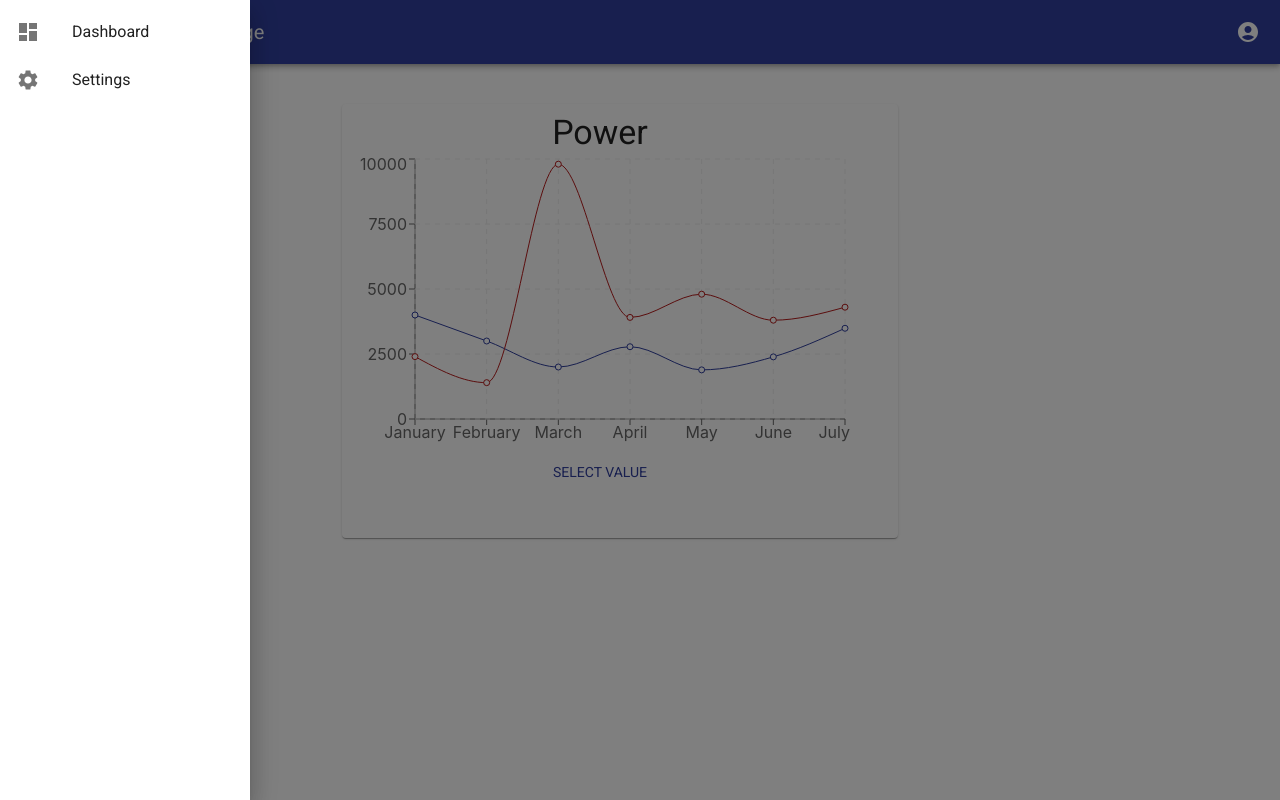
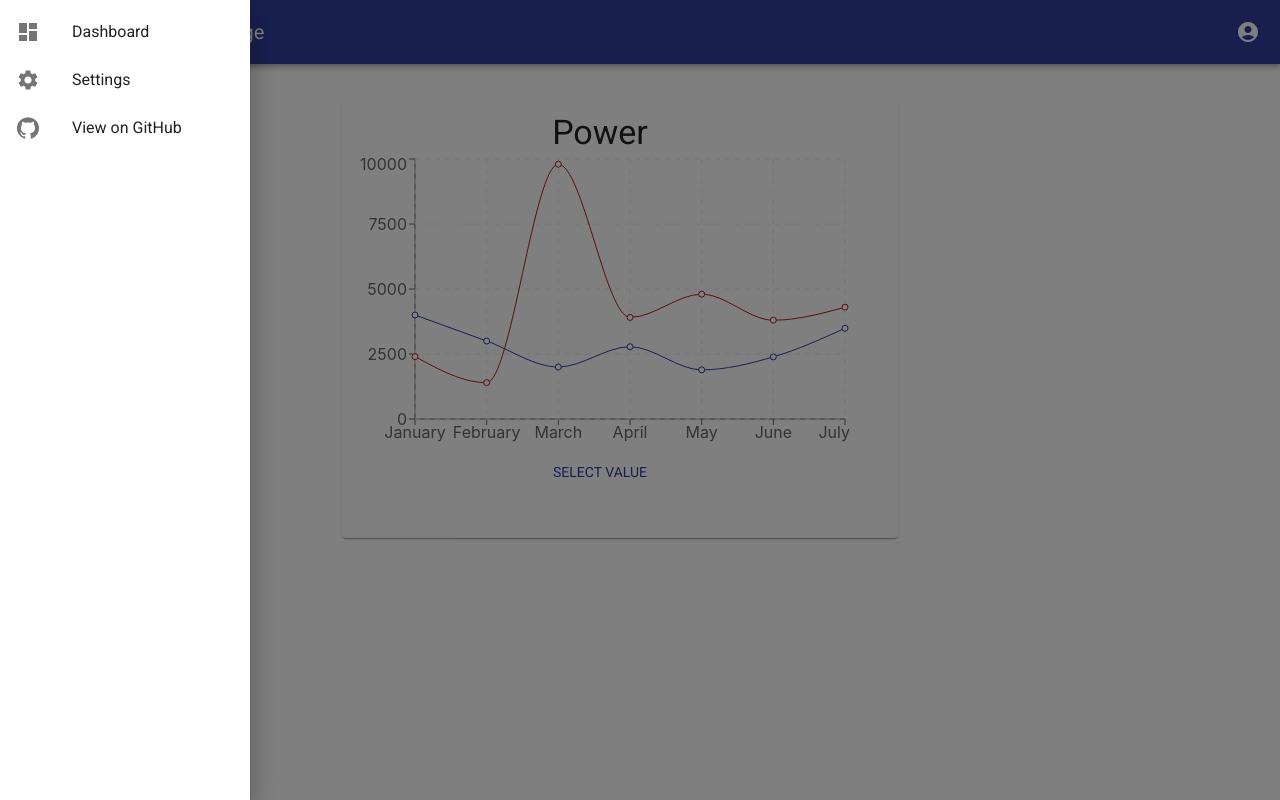
Before and after one commit to TheMarksMen/smartenergychallenge-frontend, a React (Create React App) app: page / in a window 1280 px wide. Both pictures are taken after a click on the button 32 px from the left and 32 px from the top of the page. Built offline with nearby package versions, Linux system fonts and the light colour scheme.

Commit message:
🍽 Finished menu bar

```diff
--- a/src/Components/Navigation/Sidebars.js
+++ b/src/Components/Navigation/Sidebars.js
@@ -4,7 +4,6 @@ import {
     Drawer,
     Button,
     List,
-    ListItem,
     ListItemIcon,
     ListItemText,
     ListItemButton,
@@ -17,7 +16,8 @@ import {
     Dashboard,
     Settings,
     DeviceHub,
-    Add
+    Add,
+    GitHub
 } from '@mui/icons-material';
 
 export default function Sidebars(props) {
@@ -49,6 +49,12 @@ export default function Sidebars(props) {
                                 <Settings />
                             </ListItemIcon>
                             <ListItemText primary={'Settings'} />
+                        </ListItemButton>
+                        <ListItemButton key={'GitHub'}>
+                            <ListItemIcon>
+                                <GitHub />
+                            </ListItemIcon>
+                            <ListItemText primary={'View on GitHub'} />
                         </ListItemButton>
                     </List>
                 </Box>
```
